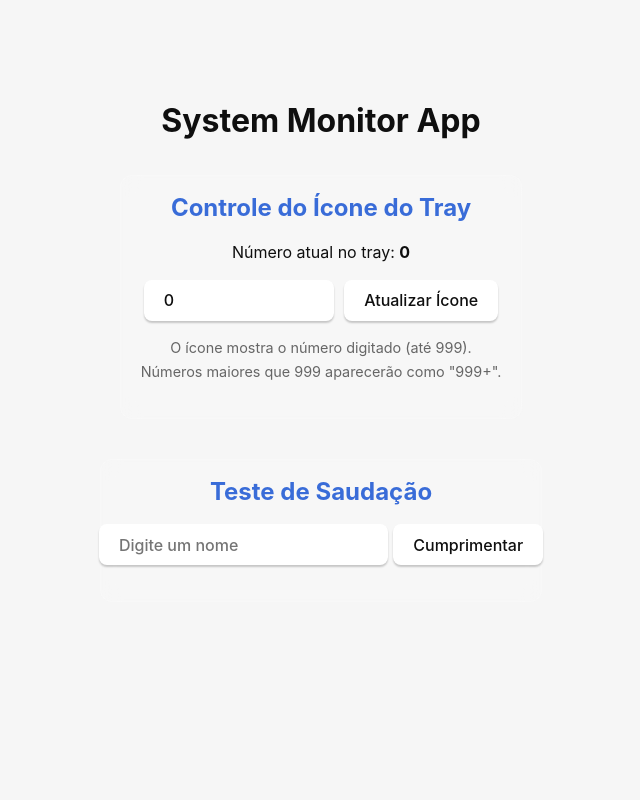
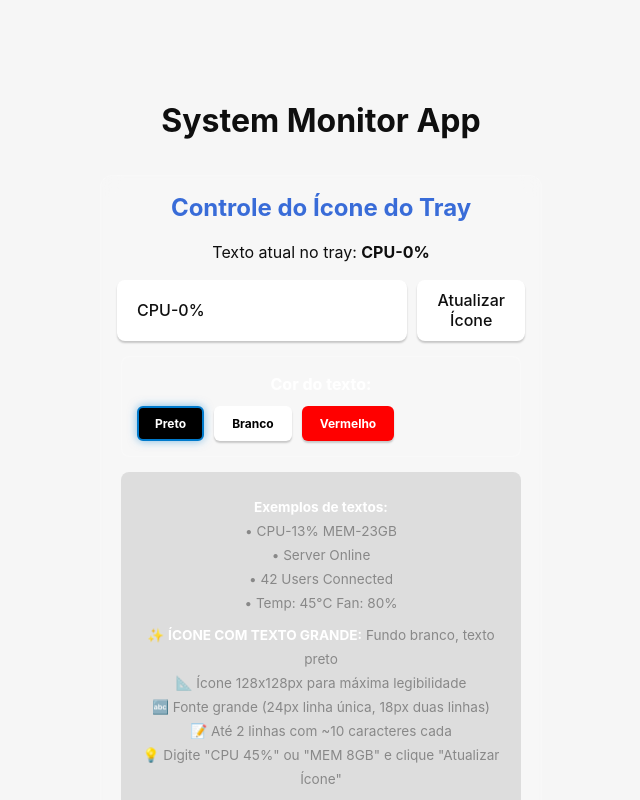
Before and after one commit to marcos2872/system-monitor-app, a React (Vite) app: page / in a window 1280 px wide. Shown: the top 800 px of the page, without its empty margins (319-959 px from the left). Built offline with nearby package versions, Linux system fonts and the light colour scheme.

Commit message:
refactor: replace tray number functionality with text updates and enhance icon generation

```diff
--- a/src/App.css
+++ b/src/App.css
@@ -116,9 +116,138 @@ button {
   margin-top: 15px;
 }
 
-input[type="number"] {
+input[type="number"], input[type="text"] {
   margin-right: 10px;
-  width: 150px;
+  min-width: 150px;
+}
+
+.examples {
+  margin-top: 15px;
+  padding: 15px;
+  background: rgba(0, 0, 0, 0.1);
+  border-radius: 8px;
+}
+
+.examples .info {
+  margin: 8px 0;
+  font-size: 0.85em;
+  color: #888;
+}
+
+.examples .info strong {
+  color: #fff;
+}
+
+.overlay-controls {
+  margin: 15px 0;
+  padding: 15px;
+  background: rgba(0, 100, 200, 0.1);
+  border-radius: 8px;
+  border: 1px solid rgba(0, 100, 200, 0.3);
+}
+
+.overlay-btn {
+  padding: 8px 16px;
+  background: #007acc;
+  color: white;
+  border: none;
+  border-radius: 6px;
+  cursor: pointer;
+  font-weight: bold;
+  transition: all 0.3s ease;
+}
+
+.overlay-btn:hover {
+  background: #005c99;
+  transform: translateY(-1px);
+}
+
+.overlay-btn.active {
+  background: #28a745;
+}
+
+.overlay-btn.active:hover {
+  background: #218838;
+}
+
+.overlay-info {
+  font-size: 0.85em;
+  color: #aaa;
+  margin: 8px 0 0 0;
+}
+
+.widget-controls {
+  display: flex;
+  gap: 10px;
+  margin-top: 15px;
+  justify-content: center;
+}
+
+.widget-btn {
+  padding: 10px 16px;
+  background: linear-gradient(135deg, #ff6b35, #f7931e);
+  color: white;
+  border: none;
+  border-radius: 8px;
+  cursor: pointer;
+  font-weight: bold;
+  font-size: 14px;
+  transition: all 0.3s ease;
+  box-shadow: 0 4px 15px rgba(255, 107, 53, 0.3);
+}
+
+.widget-btn:hover {
+  transform: translateY(-2px);
+  box-shadow: 0 6px 20px rgba(255, 107, 53, 0.4);
+}
+
+.widget-btn.secondary {
+  background: linear-gradient(135deg, #666, #444);
+  box-shadow: 0 4px 15px rgba(0, 0, 0, 0.2);
+}
+
+.widget-btn.secondary:hover {
+  box-shadow: 0 6px 20px rgba(0, 0, 0, 0.3);
+}
+
+.color-controls {
+  margin-top: 15px;
+  padding: 15px;
+  background: rgba(255, 255, 255, 0.1);
+  border-radius: 8px;
+  border: 1px solid rgba(255, 255, 255, 0.2);
+}
+
+.color-controls label {
+  display: block;
+  margin-bottom: 10px;
+  font-weight: bold;
+  color: #fff;
+}
+
+.color-options {
+  display: flex;
+  gap: 10px;
+}
+
+.color-btn {
+  padding: 8px 16px;
+  border: 2px solid transparent;
+  border-radius: 6px;
+  cursor: pointer;
+  font-weight: bold;
+  font-size: 12px;
+  color: white;
+  transition: all 0.3s ease;
+}
+
+.color-btn:hover {
+  transform: scale(1.05);
+}
+
+.color-btn.active {
+  border-color: #007acc;
+  box-shadow: 0 0 10px rgba(0, 122, 204, 0.5);
 }
 
 @media (prefers-color-scheme: dark) {
--- a/src/App.tsx
+++ b/src/App.tsx
@@ -1,88 +1,88 @@
 import { useState, useEffect } from "react";
-import reactLogo from "./assets/react.svg";
 import { invoke } from "@tauri-apps/api/core";
 import "./App.css";
 
 function App() {
   const [greetMsg, setGreetMsg] = useState("");
   const [name, setName] = useState("");
-  const [trayNumber, setTrayNumber] = useState(0);
-  const [currentTrayNumber, setCurrentTrayNumber] = useState(0);
+  const [trayText, setTrayText] = useState("CPU-0%");
+  const [currentTrayText, setCurrentTrayText] = useState("CPU-0%");
+  const [textColor, setTextColor] = useState("#000000"); // Preto por padrão
 
   async function greet() {
     // Learn more about Tauri commands at https://tauri.app/develop/calling-rust/
     setGreetMsg(await invoke("greet", { name }));
   }
 
-  // Função para gerar ícone com número usando Canvas
-  function generateNumberIcon(number: number): Promise<Uint8Array> {
+  // Função para gerar ícone com texto curto
+  function generateTextIcon(text: string, color: string = textColor): Promise<Uint8Array> {
     return new Promise((resolve) => {
       const canvas = document.createElement('canvas');
-      canvas.width = 32;
-      canvas.height = 32;
+      canvas.width = 64;
+      canvas.height = 64;
       const ctx = canvas.getContext('2d')!;
 
-      // Fundo com gradiente sutil
-      const gradient = ctx.createLinearGradient(0, 0, 32, 32);
-      gradient.addColorStop(0, '#4a4a4a');
-      gradient.addColorStop(1, '#2a2a2a');
-      ctx.fillStyle = gradient;
-      ctx.fillRect(0, 0, 32, 32);
+      // Limpar com transparente
+      ctx.clearRect(0, 0, 64, 64);
 
-      // Borda arredondada
-      ctx.strokeStyle = '#666';
-      ctx.lineWidth = 1;
-      ctx.strokeRect(1, 1, 30, 30);
+      // Pegar apenas 3 caracteres para fonte ainda maior
+      const shortText = text.substring(0, 3);
 
-      // Texto do número
-      ctx.fillStyle = '#ffffff';
-      ctx.font = 'bold 18px Arial, sans-serif';
+      console.log('Desenhando texto:', shortText, 'do original:', text, 'cor:', textColor);
+
+      // Fonte MUITO maior
+      ctx.fillStyle = color;
+      ctx.font = 'bold 32px monospace';
       ctx.textAlign = 'center';
       ctx.textBaseline = 'middle';
 
-      // Limitar o número a 3 dígitos para caber no ícone
-      const displayNumber = number > 999 ? '999+' : number.toString();
+      // Desenhar o texto centralizado
+      ctx.fillText(shortText, 32, 32);
 
-      // Ajustar tamanho da fonte se necessário
-      if (displayNumber.length > 2) {
-        ctx.font = 'bold 14px Arial, sans-serif';
-      }
+      const imageData = ctx.getImageData(0, 0, 64, 64);
+      console.log('Texto renderizado:', shortText);
 
-      ctx.fillText(displayNumber, 16, 16);
-
-      // Converter para ImageData e extrair bytes RGBA
-      const imageData = ctx.getImageData(0, 0, 32, 32);
       resolve(new Uint8Array(imageData.data));
     });
   }
 
-  async function updateTrayNumber() {
+  async function updateTrayText() {
     try {
+      // Gerar o ícone com o novo texto
+      const iconData = await generateTextIcon(trayText, textColor);
+
       // Atualizar o estado no backend
-      await invoke("update_tray_number", { number: trayNumber });
-      // Atualizar o estado local (que vai automaticamente atualizar o ícone via useEffect)
-      setCurrentTrayNumber(trayNumber);
+      await invoke("update_tray_text", { text: trayText });
+
+      // Atualizar o ícone
+      await invoke("update_tray_icon", { iconData: Array.from(iconData) });
+
+      // Atualizar o estado local
+      setCurrentTrayText(trayText);
+
+      console.log('Texto atualizado com sucesso:', trayText);
     } catch (error) {
-      console.error("Erro ao atualizar número do tray:", error);
+      console.error("Erro ao atualizar texto do tray:", error);
     }
   }
 
-  async function getCurrentTrayNumber() {
+  async function getCurrentTrayText() {
     try {
-      const number = await invoke("get_tray_number") as number;
-      setCurrentTrayNumber(number);
-      setTrayNumber(number);
+      const text = await invoke("get_tray_text") as string;
+      setCurrentTrayText(text);
+      setTrayText(text);
     } catch (error) {
-      console.error("Erro ao buscar número do tray:", error);
+      console.error("Erro ao buscar texto do tray:", error);
     }
   }
+
 
   // Inicializar ícone quando o componente montar
   useEffect(() => {
     const initializeIcon = async () => {
-      await getCurrentTrayNumber();
-      // Gerar ícone inicial com o número carregado
-      const iconData = await generateNumberIcon(currentTrayNumber);
+      await getCurrentTrayText();
+      // Gerar ícone inicial com o texto carregado
+      const iconData = await generateTextIcon(currentTrayText, textColor);
       try {
         await invoke("update_tray_icon", { iconData: Array.from(iconData) });
       } catch (error) {
@@ -93,11 +93,11 @@ function App() {
     initializeIcon();
   }, []);
 
-  // Atualizar ícone quando currentTrayNumber mudar
+  // Atualizar ícone quando currentTrayText mudar
   useEffect(() => {
     const updateIcon = async () => {
-      if (currentTrayNumber !== undefined) {
-        const iconData = await generateNumberIcon(currentTrayNumber);
+      if (currentTrayText !== undefined && currentTrayText !== '') {
+        const iconData = await generateTextIcon(currentTrayText, textColor);
         try {
           await invoke("update_tray_icon", { iconData: Array.from(iconData) });
         } catch (error) {
@@ -107,7 +107,7 @@ function App() {
     };
 
     updateIcon();
-  }, [currentTrayNumber]);
+  }, [currentTrayText]);
 
   return (
     <main className="container">
@@ -115,31 +115,73 @@ function App() {
 
       <div className="card">
         <h2>Controle do Ícone do Tray</h2>
-        <p>Número atual no tray: <strong>{currentTrayNumber}</strong></p>
+        <p>Texto atual no tray: <strong>{currentTrayText}</strong></p>
 
         <form
           className="row"
           onSubmit={(e) => {
             e.preventDefault();
-            updateTrayNumber();
+            updateTrayText();
           }}
         >
           <input
-            type="number"
-            value={trayNumber}
-            onChange={(e) => setTrayNumber(parseInt(e.currentTarget.value) || 0)}
-            placeholder="Digite um número"
-            min="0"
-            max="999"
+            type="text"
+            value={trayText}
+            onChange={(e) => setTrayText(e.currentTarget.value)}
+            placeholder="Ex: CPU-13% MEM-23GB"
+            maxLength={50}
+            style={{ minWidth: '250px' }}
           />
           <button type="submit">Atualizar Ícone</button>
         </form>
 
-        <p className="info">
-          O ícone mostra o número digitado (até 999).
-          <br />
-          Números maiores que 999 aparecerão como "999+".
-        </p>
+        <div className="color-controls">
+          <label>Cor do texto:</label>
+          <div className="color-options">
+            <button
+              type="button"
+              className={`color-btn ${textColor === '#000000' ? 'active' : ''}`}
+              onClick={() => setTextColor('#000000')}
+              style={{ backgroundColor: '#000000' }}
+            >
+              Preto
+            </button>
+            <button
+              type="button"
+              className={`color-btn ${textColor === '#ffffff' ? 'active' : ''}`}
+              onClick={() => setTextColor('#ffffff')}
+              style={{ backgroundColor: '#ffffff', color: '#000' }}
+            >
+              Branco
+            </button>
+            <button
+              type="button"
+              className={`color-btn ${textColor === '#ff0000' ? 'active' : ''}`}
+              onClick={() => setTextColor('#ff0000')}
+              style={{ backgroundColor: '#ff0000' }}
+            >
+              Vermelho
+            </button>
+          </div>
+        </div>
+
+
+        <div className="examples">
+          <p className="info">
+            <strong>Exemplos de textos:</strong><br />
+            • CPU-13% MEM-23GB<br />
+            • Server Online<br />
+            • 42 Users Connected<br />
+            • Temp: 45°C Fan: 80%<br />
+          </p>
+          <p className="info">
+            ✨ <strong>ÍCONE COM TEXTO GRANDE:</strong> Fundo branco, texto preto<br />
+            📐 Ícone 128x128px para máxima legibilidade<br />
+            🔤 Fonte grande (24px linha única, 18px duas linhas)<br />
+            📝 Até 2 linhas com ~10 caracteres cada<br />
+            💡 Digite "CPU 45%" ou "MEM 8GB" e clique "Atualizar Ícone"
+          </p>
+        </div>
       </div>
 
       <div className="card">
```
Also changed, not shown: 1 other file (tests, documents, lock files or other folders).
